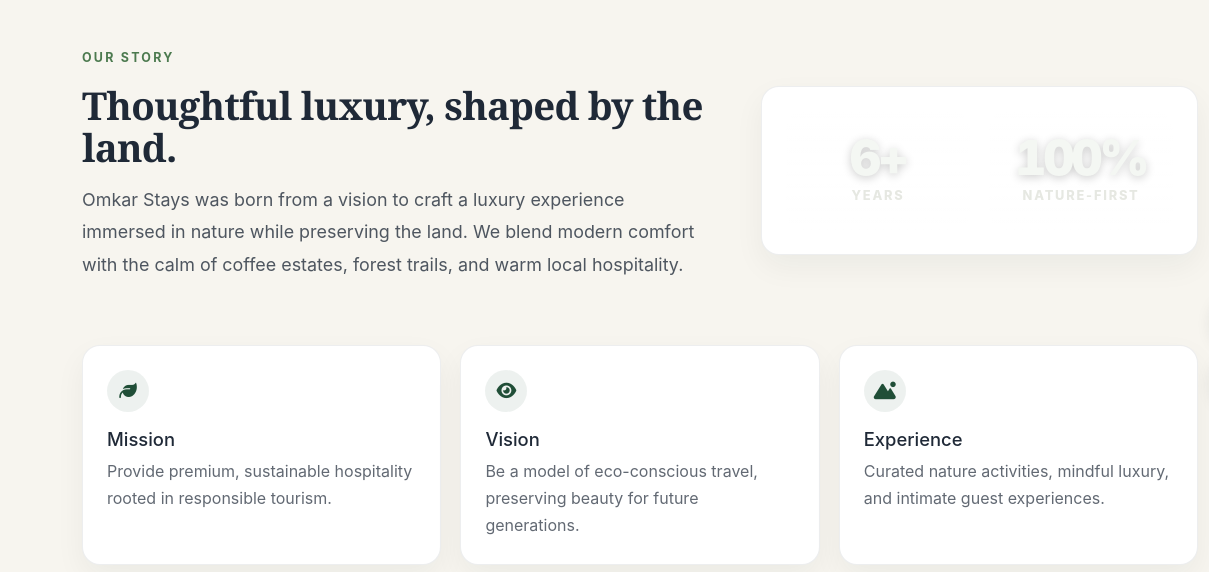
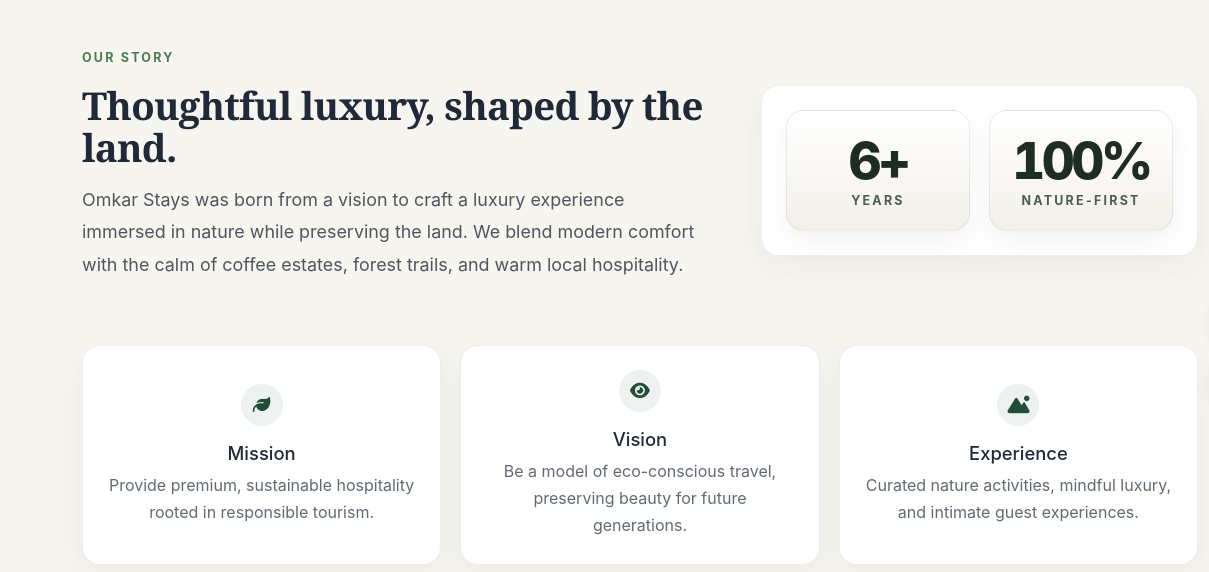
Before and after one commit to salmanpasha96/omkarstays, a website: page about.html in a window 1280 px wide. Shown: the part 380-952 px from the top of the page, 0-1209 px from the left. Drawn offline with nearby package versions, Linux system fonts and the light colour scheme.

Commit message:
Fix homepage intro and gallery styling

```diff
--- a/css/style.css
+++ b/css/style.css
@@ -73,7 +73,12 @@ body{background:var(--bg);color:var(--text);font-family:Inter,system-ui,Arial;ma
 @keyframes wheel{0%{transform:translateY(0)}50%{transform:translateY(8px)}100%{transform:translateY(0)}}
 
 /* Sections and cards */
-.feature-card{background:linear-gradient(180deg,rgba(255,255,255,.02),rgba(255,255,255,0));border-radius:10px}
+.py-6{padding-top:5rem;padding-bottom:5rem}
+.intro-image{overflow:hidden;border-radius:26px;box-shadow:0 22px 48px rgba(17,43,33,.10);background:#eef2ee;border:1px solid rgba(17,43,33,.06)}
+.intro-image img{display:block;width:100%;height:100%;min-height:480px;object-fit:cover}
+.feature-card{background:#fff;border:1px solid rgba(17,43,33,.08);border-radius:18px;box-shadow:0 14px 28px rgba(17,43,33,.05);padding:1.5rem;display:flex;flex-direction:column;align-items:center;justify-content:center;text-align:center;height:100%;min-height:150px}
+.feature-card i{width:52px;height:52px;border-radius:16px;background:rgba(32,78,55,.10);display:flex;align-items:center;justify-content:center;color:var(--primary);font-size:1.5rem;margin-bottom:1rem}
+.feature-card h5{margin:0;font-size:1.1rem;font-weight:600;color:#1f2937}
 .test-card{background:#fff;border-radius:10px}
 .masonry{display:block}
 .masonry .col-md-4{margin-bottom:.75rem}
@@ -137,9 +142,9 @@ body{background:var(--bg);color:var(--text);font-family:Inter,system-ui,Arial;ma
 .feature-grid{grid-template-columns:repeat(auto-fit,minmax(180px,1fr));}
 .info-card, .feature-card, .stat-box, .content-panel, .mini-card{background:#fff;border:1px solid rgba(31,41,55,.08);border-radius:18px;box-shadow:0 12px 30px rgba(17,43,33,.05)}
 .info-card, .feature-card, .mini-card{padding:1.5rem}
-.stat-box{padding:1.4rem 1rem;text-align:center;background:linear-gradient(180deg,rgba(255,255,255,.08),rgba(255,255,255,.04));border:1px solid rgba(255,255,255,.09);box-shadow:none}
-.stat-box strong{display:block;font-size:3rem;line-height:1;color:#f4f7f3;font-weight:900;letter-spacing:-.06em;font-family:Poppins,Inter,system-ui,-apple-system,"Segoe UI",sans-serif;font-variant-numeric:tabular-nums;text-shadow:0 2px 10px rgba(0,0,0,.20)}
-.stat-box span{font-size:.8rem;text-transform:uppercase;letter-spacing:.14em;color:#e6e8e2;font-weight:800}
+.stat-box{padding:1.5rem 1rem 1.2rem;text-align:center;background:linear-gradient(180deg,#ffffff 0%, #f3f0ea 100%);border:1px solid rgba(17,43,33,.08);box-shadow:0 10px 24px rgba(17,43,33,.06)}
+.stat-box strong{display:block;font-size:3.2rem;line-height:1;color:#1d2d25;font-weight:800;letter-spacing:-.07em;font-family:Poppins,Inter,system-ui,-apple-system,"Segoe UI",sans-serif;font-variant-numeric:tabular-nums;margin-bottom:.35rem}
+.stat-box span{font-size:.78rem;text-transform:uppercase;letter-spacing:.18em;color:#4a5d4f;font-weight:700;display:block}
 .feature-card i{width:42px;height:42px;border-radius:50%;background:rgba(32,78,55,.08);display:flex;align-items:center;justify-content:center;color:var(--primary);font-size:1.1rem;margin-bottom:1rem}
 .feature-card h4{font-size:1.15rem;margin:0 0 .5rem;color:#1f2937}
 .feature-card p{margin:0;color:rgba(31,41,55,.7);line-height:1.7}
```
